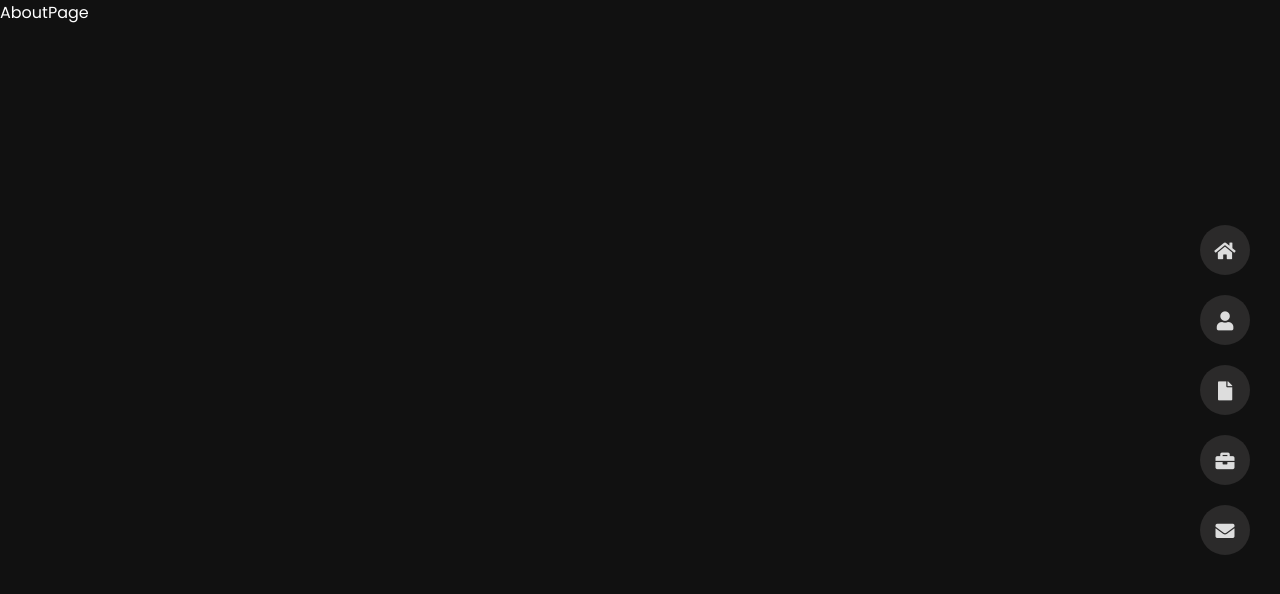
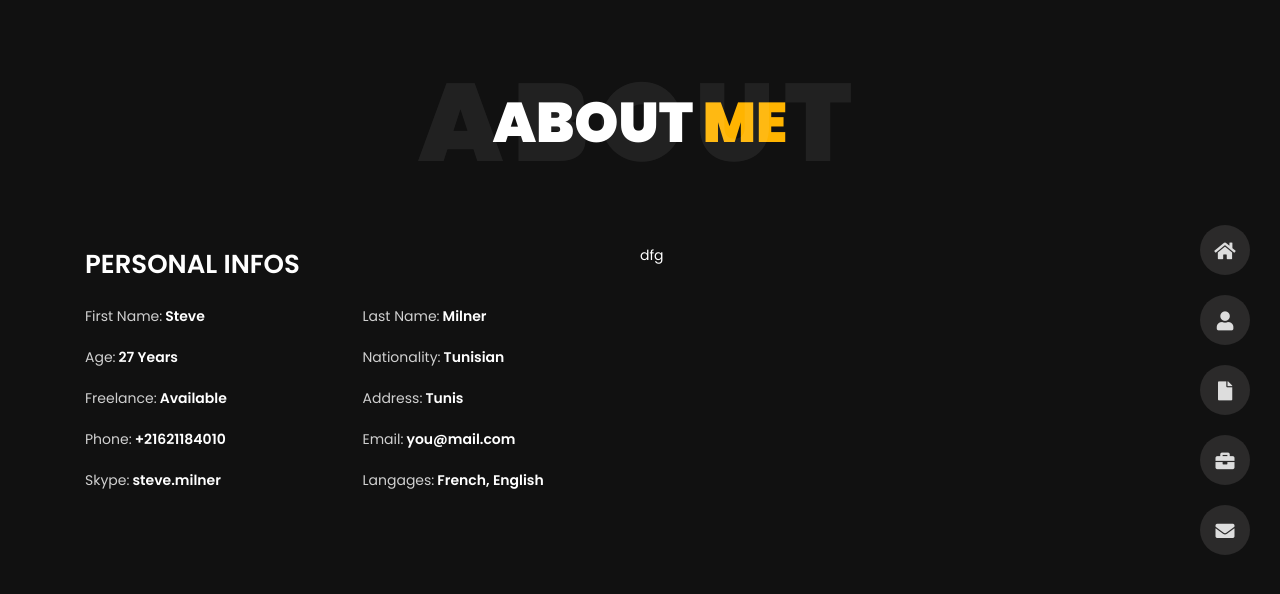
Before and after one commit to Purav-Modi/portfolio, a Next.js app: page /about in a window 1280 px wide. Shown: the top 594 px of the page. Built offline with nearby package versions, Linux system fonts and the light colour scheme.

Commit message:
Added page header design

```diff
--- /dev/null
+++ b/components/pageHeader/PageHeader.js
@@ -0,0 +1,16 @@
+import React from "react";
+import "./pageHeader.scss";
+const PageHeader = ({ title, ColoredTitle, bgTitle }) => {
+  return (
+    <div>
+      <div class="title-section">
+        <h1>
+          {title} <span>{ColoredTitle}</span>
+        </h1>
+        <span class="title-bg">{bgTitle}</span>
+      </div>
+    </div>
+  );
+};
+
+export default PageHeader;
--- /dev/null
+++ b/components/pageHeader/pageHeader.scss
@@ -0,0 +1,32 @@
+@import "../../src/app/source/variable";
+
+.title-section {
+    text-align: center;
+    margin: 0 auto;
+    width: 100%;
+    position: relative;
+    padding: 80px 0;
+    h1 {
+        font-size: 56px;
+        font-weight: 900;
+        color: $white;
+        text-transform: uppercase;
+        margin: 0;
+        span {
+            color: $primary_color;
+        }
+    }
+    .title-bg {
+        font-size: 110px;
+        left: 0;
+        letter-spacing: 10px;
+        line-height: 0.7;
+        position: absolute;
+        right: 0;
+        top: 50%;
+        text-transform: uppercase;
+        font-weight: 800;
+        transform: translateY(-50%);
+        color: $bg_title;
+    }
+}
--- /dev/null
+++ b/components/pages/about/About.js
@@ -0,0 +1,74 @@
+import React from "react";
+import { Col, Row } from "antd";
+import "./about.scss";
+import PageHeader from "../../pageHeader/PageHeader";
+
+const About = () => {
+  const personalInfo = [
+    {
+      title: "first name",
+      value: "Steve",
+    },
+    {
+      title: "last name",
+      value: "Milner",
+    },
+    {
+      title: "Age",
+      value: "27 Years",
+    },
+    {
+      title: "Nationality",
+      value: "Tunisian",
+    },
+    {
+      title: "Freelance",
+      value: "Available",
+    },
+    {
+      title: "Address",
+      value: "Tunis",
+    },
+    {
+      title: "phone",
+      value: "+21621184010",
+    },
+    {
+      title: "Email",
+      value: "you@mail.com",
+    },
+    {
+      title: "Skype",
+      value: "steve.milner",
+    },
+    {
+      title: "langages",
+      value: "French, English",
+    },
+  ];
+  return (
+    <div>
+      <div className="container">
+        <PageHeader title={"About"} ColoredTitle={"Me"} bgTitle={"About"} />
+        <Row>
+          <Col xl={12} lg={9} xs={24}>
+            <h3 className="custom-title">personal infos</h3>
+            <ul className="about-list">
+              {personalInfo?.map((item, index) => (
+                <li key={index}>
+                  <span className="title">{item.title}:</span>
+                  <span className="value">{item.value}</span>
+                </li>
+              ))}
+            </ul>
+          </Col>
+          <Col xl={12} lg={15} xs={24}>
+            dfg
+          </Col>
+        </Row>
+      </div>
+    </div>
+  );
+};
+
+export default About;
--- /dev/null
+++ b/components/pages/about/about.scss
@@ -0,0 +1,25 @@
+.custom-title {
+    padding-bottom: 22px;
+    font-size: 26px;
+    font-weight: 600;
+    text-transform: uppercase;
+}
+.about-list {
+    display: flex;
+    flex-wrap: wrap;
+    & li {
+        flex: 0 0 50%;
+        max-width: 50%;
+        &:not(:last-child) {
+            padding-bottom: 20px;
+        }
+        & .title {
+            opacity: 0.8;
+            text-transform: capitalize;
+            margin-right: 3px;
+        }
+        & .value {
+            font-weight: 600;
+        }
+    }
+}
--- a/src/app/about/page.js
+++ b/src/app/about/page.js
@@ -1,7 +1,7 @@
-import React from "react";
+import About from "../../../components/pages/about/About";
 
 const AboutPage = () => {
-  return <div>AboutPage</div>;
+  return <About />;
 };
 
 export default AboutPage;
--- a/src/app/globals.scss
+++ b/src/app/globals.scss
@@ -1,5 +1,6 @@
 @import url("https://cdnjs.cloudflare.com/ajax/libs/font-awesome/5.15.4/css/all.min.css");
 @import url("https://fonts.googleapis.com/css2?family=Poppins:wght@200;300;400;500;600;700;900&display=swap");
+  @import url('https://fonts.googleapis.com/css2?family=Open+Sans:wght@400;500;600;700&family=Poppins:wght@200;300;400;500;600;700;900&display=swap');
 @import "./source/variable";
 @import "./source/mixin";
 
@@ -12,6 +13,8 @@
 html,
 body {
   max-width: 100vw;
+  font-size: 15px;
+  font-weight: 400;
   overflow-x: hidden;
   background-color: $black;
   color: $white;
@@ -35,6 +38,11 @@ a {
   color: inherit;
   text-decoration: none;
 }
+ul {
+  list-style: none;
+  padding: 0;
+  margin: 0;
+}
 
 .container {
   display: block;
--- a/src/app/source/_variable.scss
+++ b/src/app/source/_variable.scss
@@ -3,3 +3,4 @@ $light_dark: #2b2a2a;
 $primary_color: #ffb400;
 $white: #ffffff;
 $light_grey:#ddd;
+$bg_title: hsla(0, 0%, 100%, 0.07);
```
Also changed, not shown: src/app/contact/page.js (+8 -1 lines), src/app/portfolio/page.js (+8 -1 lines), src/app/resume/page.js (+8 -1 lines).
